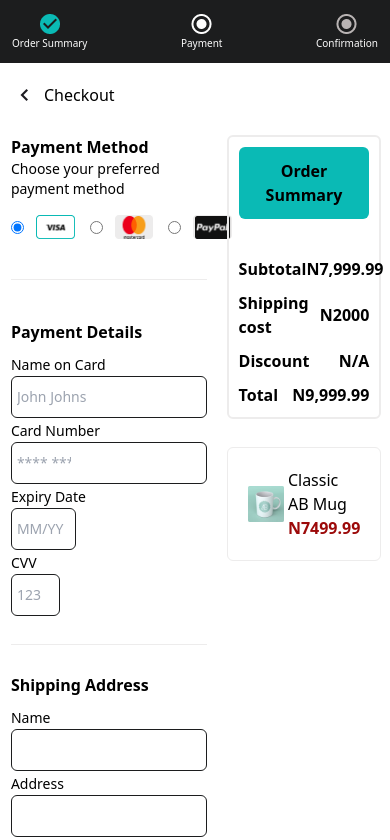
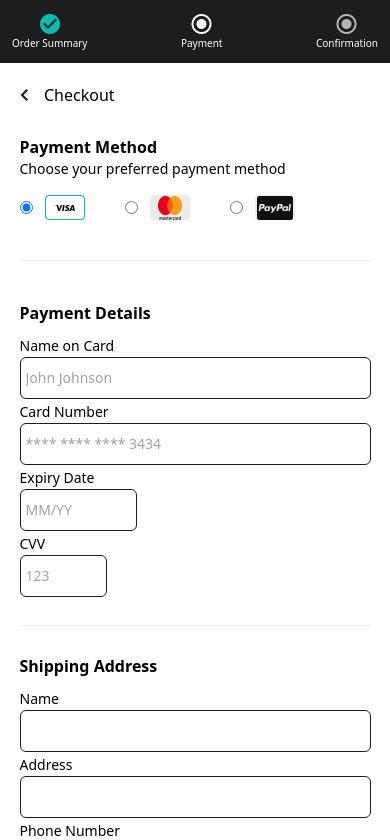
Before and after one commit to mishaelcodes/timbu-cloud-shop, a React (Vite) app: page /checkout in a window 390 px wide. Shown: the top 840 px of the page. Built offline with nearby package versions, Linux system fonts and the light colour scheme.

Commit message:
minor design bug fix

```diff
--- a/src/pages/checkout.tsx
+++ b/src/pages/checkout.tsx
@@ -53,7 +53,7 @@ const Checkout = () => {
         <img src={backButton} alt="" className="mr-2" />
         Checkout
       </p>
-      <div className="flex items-start justify-center md:justify-around">
+      <div className="md:flex items-start justify-center md:justify-around">
         <div>
           <div className="w-[90%] mx-auto flex items-start justify-start flex-col mt-7 border-b border-b-timbuGrey lg:border-0 pb-10 mb-10">
             <h3 className="font-semibold text-base">Payment Method</h3>
```
